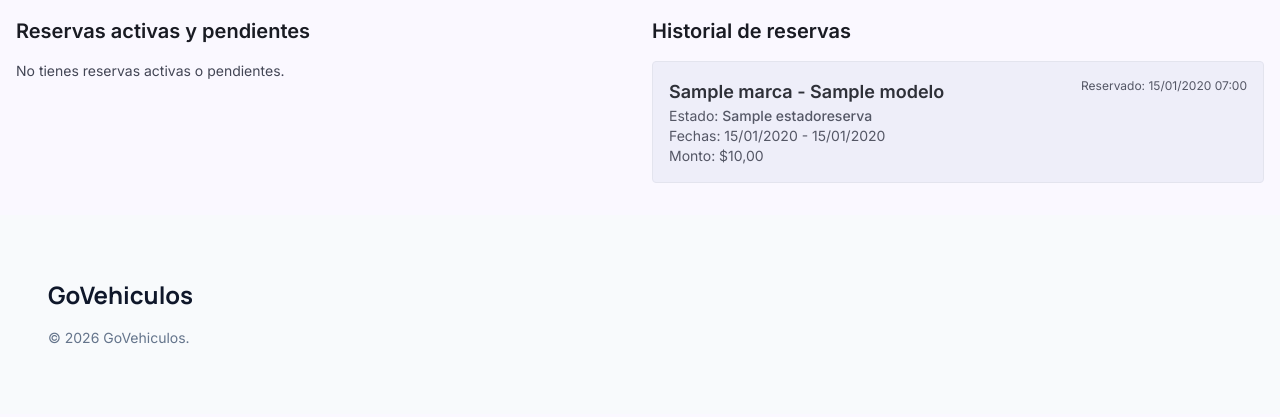
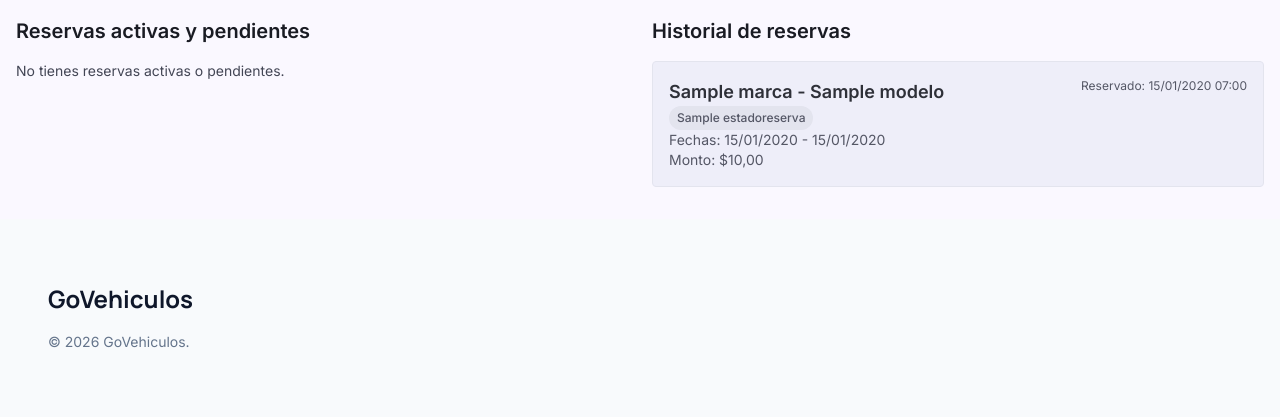
Before and after one commit to NahimMartinez/GoVehiculos, a Django app: page /reservas/mis-reservas/ in a window 1280 px wide. Shown: the part 152-569 px from the top of the page. Run offline with Django 5.2, Linux system fonts and the light colour scheme; a user stored in the database is signed in; tables that the repository leaves empty hold one stand-in row (values such as "Sample post"); some libraries are stand-ins or nearby versions.

```diff
--- a/Contenedor/templates/reservas/mis_reservas.html
+++ b/Contenedor/templates/reservas/mis_reservas.html
@@ -49,7 +49,11 @@
 							<div class="flex items-start justify-between">
 								<div>
 									<h3 class="text-lg font-semibold">{% if reserva.vehiculo %}{{ reserva.vehiculo.modelo }}{% else %}Vehículo eliminado{% endif %}</h3>
-									  <p class="text-sm text-on-surface-variant">Estado: <span class="font-medium">{% if reserva.estado_reserva %}{{ reserva.estado_reserva.nombre }}{% else %}Sin estado{% endif %}</span></p>
+																	<p class="text-sm text-on-surface-variant">
+																		<span class="inline-block px-2 py-1 rounded-full text-xs font-medium {% if reserva.estado_reserva and reserva.estado_reserva.nombre|lower == 'pendiente' %}bg-amber-200 text-amber-800{% elif reserva.estado_reserva and reserva.estado_reserva.nombre|lower == 'confirmada' %}bg-green-200 text-green-800{% elif reserva.estado_reserva and reserva.estado_reserva.nombre|lower == 'cancelada' %}bg-red-200 text-red-800{% elif reserva.estado_reserva and reserva.estado_reserva.nombre|lower == 'finalizada' %}bg-slate-200 text-slate-800{% else %}bg-surface-variant text-on-surface-variant{% endif %}">
+																			{% if reserva.estado_reserva %}{{ reserva.estado_reserva.nombre }}{% else %}Sin estado{% endif %}
+																		</span>
+																	</p>
 									<p class="text-sm text-on-surface-variant">Fechas: {{ reserva.fecha_inicio|date:"d/m/Y" }} - {{ reserva.fecha_fin|date:"d/m/Y" }}</p>
 									<p class="text-sm text-on-surface-variant">Monto: ${{ reserva.monto_total }}</p>
 								</div>
```
